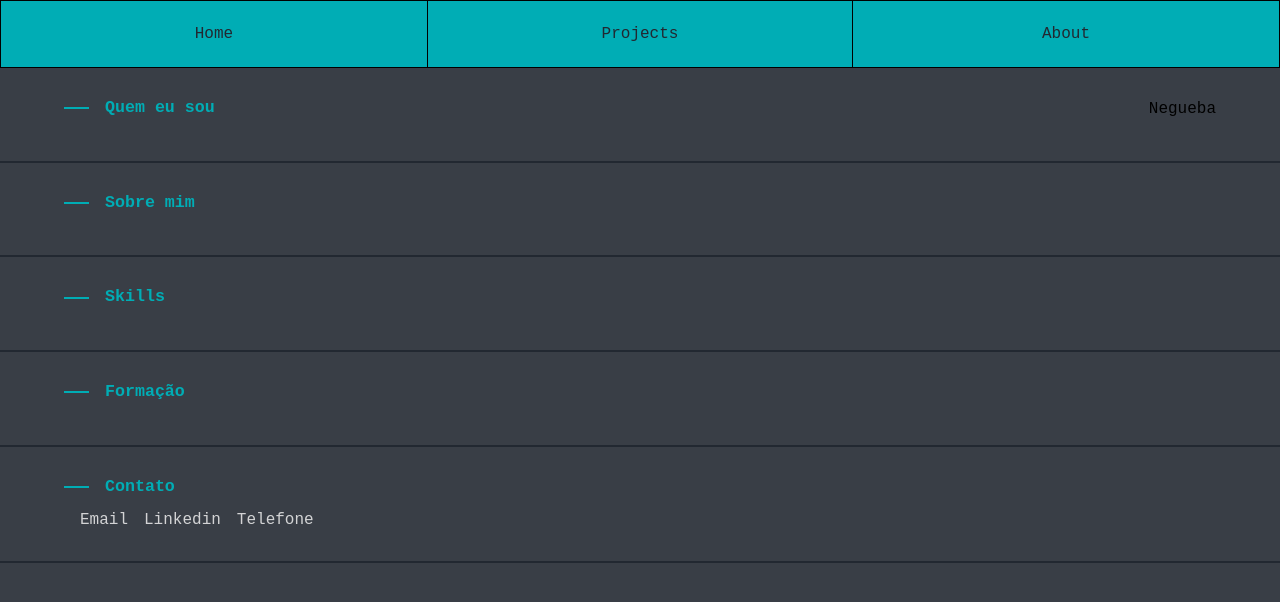
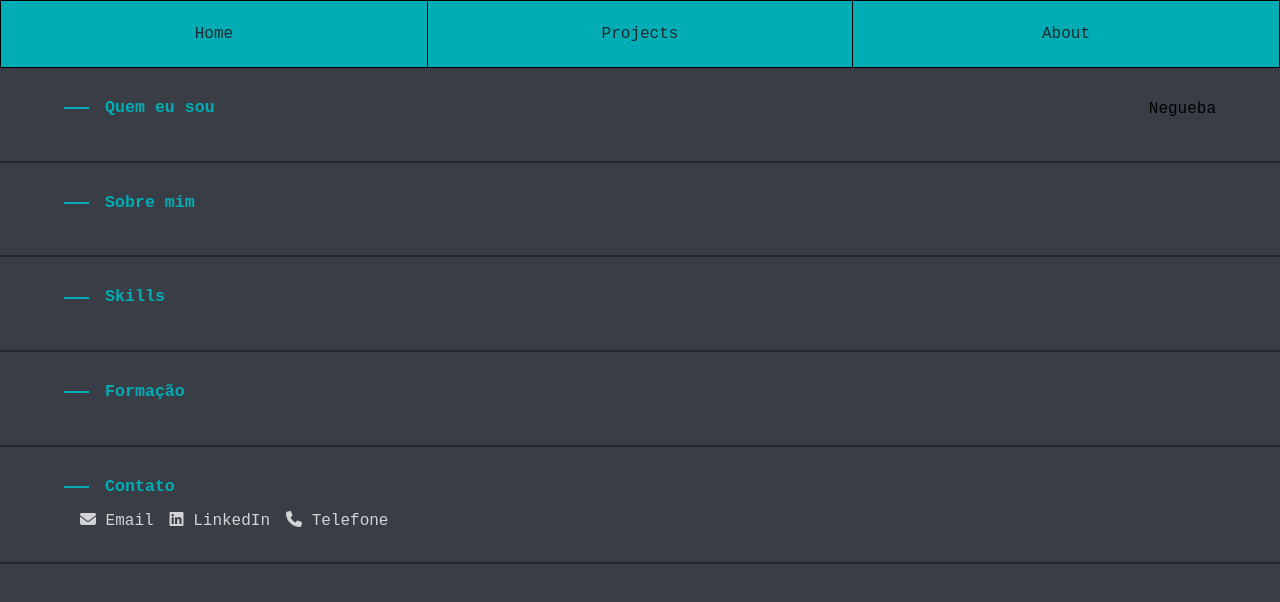
Before and after one commit to MateusMunhoz/portfolioOnline, a website: page about.html in a window 1280 px wide. Drawn offline with Linux system fonts and the light colour scheme.

Commit message:
Adicionei novos icones para a pagina de about.html

```diff
--- a/about.html
+++ b/about.html
@@ -1,6 +1,7 @@
 <!DOCTYPE html>
 <html lang="en">
 <link rel="stylesheet" href="styleMain.css">
+<link rel="stylesheet" href="https://cdnjs.cloudflare.com/ajax/libs/font-awesome/6.4.0/css/all.min.css">
 <head>
     <meta charset="UTF-8">
     <title>Title</title>
@@ -41,13 +42,13 @@
             <h2>Contato</h2>
             <ul class="listaContatos">
                 <li>
-                    <a class="fa-linkedin">Email</a>
+                    <a><i class="fa fa-envelope"></i> Email</a>
                 </li>
                 <li>
-                    <a><i class="fa-linkedin"></i>Linkedin</a>
+                    <a><i class="fa-brands fa-linkedin"></i> LinkedIn</a>
                 </li>
                 <li>
-                    <a><i class="fa-icons fa-phone"></i>Telefone</a>
+                    <a><i class="fa-solid fa-phone"></i> Telefone</a>
                 </li>
             </ul>
 
--- a/styleMain.css
+++ b/styleMain.css
@@ -324,6 +324,7 @@ a:visited {
 
 .contato h2{
     margin-bottom: 1rem;
+
 }
 
 .listaContatos{
```
